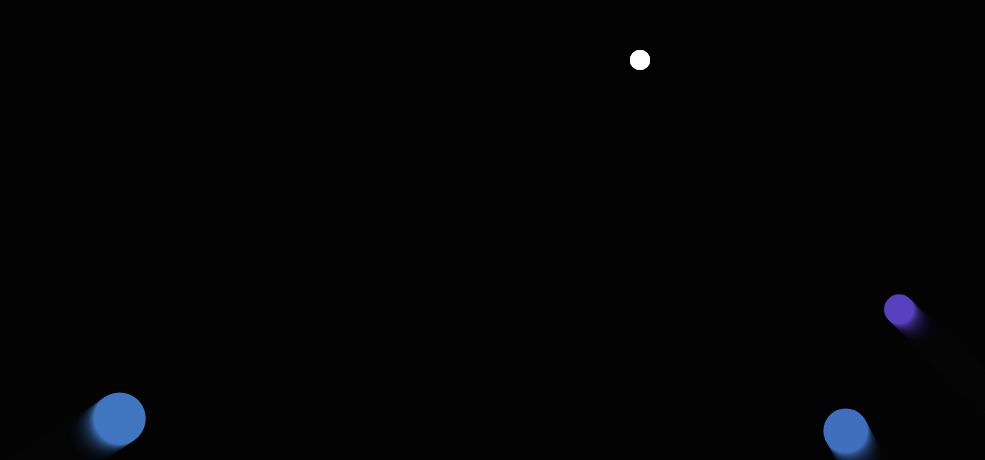
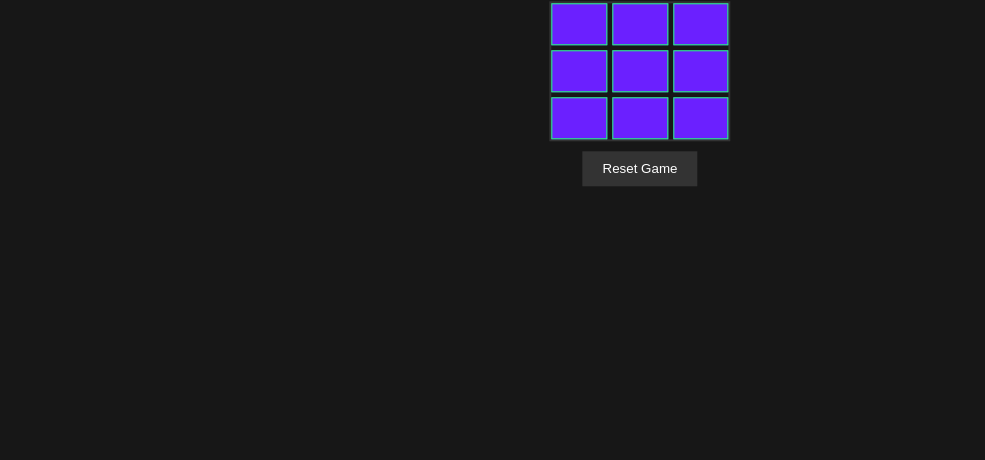
Before and after one commit to Digz1611/Tic-Tac-Two, a website: page multiplayer-game-starter-main/public/index.html in a window 1280 px wide. Shown: the part 340-800 px from the top of the page, without its empty margins (0-985 px from the left). Drawn offline with nearby package versions, Linux system fonts and the light colour scheme.

Commit message:
setup done

```diff
--- a/multiplayer-game-starter-main/public/index.html
+++ b/multiplayer-game-starter-main/public/index.html
@@ -1,37 +1,27 @@
-<html>
-  <head>
-    <style>
-      body {
-        margin: 0;
-      }
-    </style>
-  </head>
-  <body>
-    <div
-    style="
-    position: absolute;
-    color: white;
-    padding: 8px;
-    font-family: sans-serif;
-    font-size: 14px;
-    user-select: none;
-  "
-    >
-      <span>Score: <span id="scoreEl">0</span></span>
+<!DOCTYPE html>
+<html lang="en">
+<head>
+    <meta charset="UTF-8">
+    <meta name="viewport" content="width=device-width, initial-scale=1.0">
+    <title>Tic-Tac-Two</title>
+    <link rel="stylesheet" href="workings/style.css">
+</head>
+<body style="background-color: #171717; color: white;">
+    <div class="container">
+        <h1>Tic-Tac-Two</h1>
+        <div class="board" id="board">
+            <div class="cell" id="0"></div>
+            <div class="cell" id="1"></div>
+            <div class="cell" id="2"></div>
+            <div class="cell" id="3"></div>
+            <div class="cell" id="4"></div>
+            <div class="cell" id="5"></div>
+            <div class="cell" id="6"></div>
+            <div class="cell" id="7"></div>
+            <div class="cell" id="8"></div>
+        </div>
+        <button onclick="resetGame()">Reset Game</button>
     </div>
-    <canvas></canvas>
-
-    <script
-      src="https://cdnjs.cloudflare.com/ajax/libs/gsap/3.10.2/gsap.min.js"
-      integrity="sha512-kVlGhj2qFy+KBCFuvjBJTGUMxbdqJKs4yK2jh0e0VPhWUPiPC87bzm4THmaaIee3Oj7j6sDpTTgm2EPPiESqBg=="
-      crossorigin="anonymous"
-      referrerpolicy="no-referrer"
-    ></script>
-    <script src="./js/classes/Enemy.js"></script>
-    <script src="./js/classes/Player.js"></script>
-    <script src="./js/classes/Particle.js"></script>
-    <script src="./js/classes/Projectile.js"></script>
-    <script src="./js/eventListeners.js"></script>
-    <script src="./js/index.js"></script>
-  </body>
+    <script src="workings/script.js"></script>
+</body>
 </html>
--- a/multiplayer-game-starter-main/other/workings/style.css
+++ b/multiplayer-game-starter-main/public/workings/style.css
@@ -4,8 +4,13 @@ body {
 }
 
 .container {
-    margin: 20px auto;
-    max-width: 300px;
+    padding: 20px; /* Padding around content */
+    max-width: 400px; /* Maximum width */
+    margin: 0 auto;
+    position: absolute;
+    top: 50%;
+    left: 50%;
+    transform: translate(-50%, -50%);
 }
 
 .board {
@@ -17,15 +22,15 @@ body {
 }
 
 .cell {
-    background-color: #fff;
-    border: 1px solid #fff;
+    background-color: rgb(107, 32, 255);
+    border: 1px solid rgb(32, 255, 117);
     padding: 20px;
     font-size: 24px;
-    cursor: pointer;
+    cursor: crosshair;
 }
 
 .cell:hover {
-    background-color: #ddd;
+    background-color: rgba(107, 32, 255,0.75);
 }
 
 h1 {
```
Also changed, not shown: multiplayer-game-starter-main/other/index.html (+35 -25 lines), multiplayer-game-starter-main/other/js/classes/Enemy.js (renamed from multiplayer-game-starter-main/public/js/classes/Enemy.js), multiplayer-game-starter-main/other/js/classes/Particle.js (renamed from multiplayer-game-starter-main/public/js/classes/Particle.js), multiplayer-game-starter-main/other/js/classes/Player.js (renamed from multiplayer-game-starter-main/public/js/classes/Player.js), multiplayer-game-starter-main/other/js/classes/Projectile.js (renamed from multiplayer-game-starter-main/public/js/classes/Projectile.js), multiplayer-game-starter-main/other/js/eventListeners.js (renamed from multiplayer-game-starter-main/public/js/eventListeners.js), multiplayer-game-starter-main/other/js/index.js (renamed from multiplayer-game-starter-main/public/js/index.js), multiplayer-game-starter-main/public/workings/script.js (renamed from multiplayer-game-starter-main/other/workings/script.js), 1 other file.
